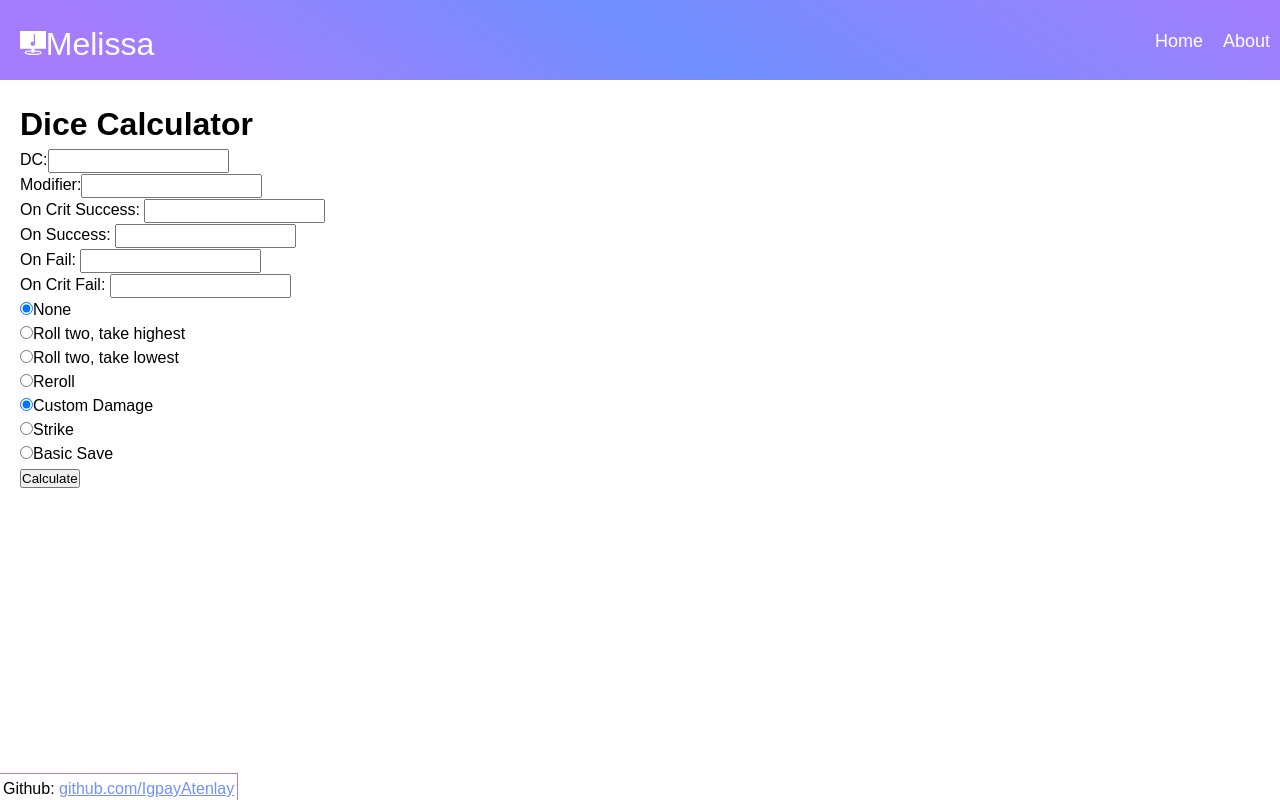
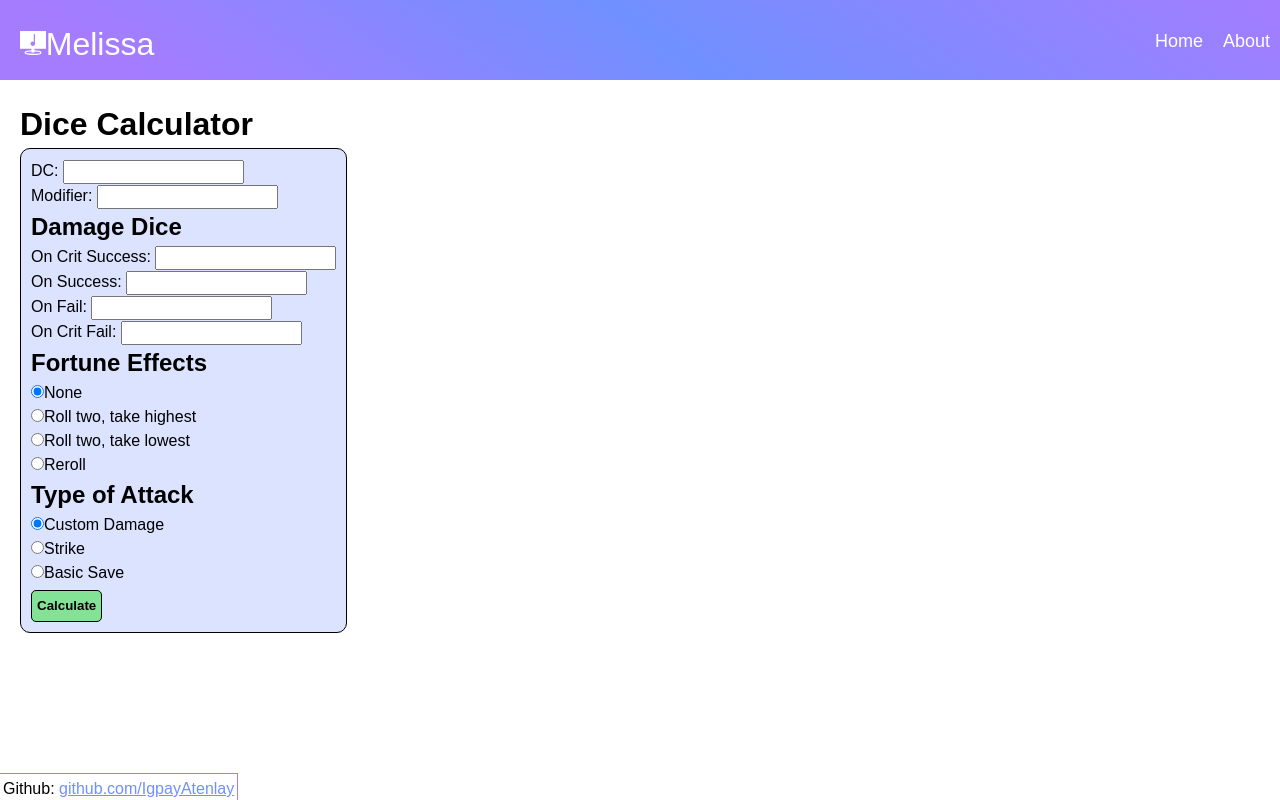
Before and after one commit to IgpayAtenlay/website, a React (Create React App) app in the folder client/: page /diceCalculator in a window 1280 px wide. Built offline with nearby package versions, Linux system fonts and the light colour scheme.

Commit message:
add visuals back in

```diff
--- a/client/src/css/diceCalculator.css
+++ b/client/src/css/diceCalculator.css
@@ -1,6 +1,4 @@
 form {
-    display: grid;
-    grid-template-columns: repeat(4, 1fr 1fr);
     background-color: var(--tint-two);
     border-color: var(--text);
     border: 1px;
@@ -9,32 +7,13 @@ form {
     padding: 10px;
     gap: 10px;
 }
-label {
-    text-align: right;
-}
+
 input[type="submit"] {
     background-color: var(--accent-one);
     border: 1px;
     border-style: solid;
     border-radius: 5px;
     font-weight: bold;
+    padding: 5px;
+    margin-top: 5px;
 }
-input[type="text"] {
-    min-width: 0;
-}
-.checkbox {
-    grid-column: span 2;
-}
-.newLine {
-    grid-column-start: 1;
-}
-.newLine.checkbox {
-    grid-column: 1 / span 2;
-}
-.hide {
-    display: none;
-}
-
-.checkbox input {
-    display: block;
-}
--- a/client/src/pages/diceCalculator/dice.jsx
+++ b/client/src/pages/diceCalculator/dice.jsx
@@ -2,19 +2,19 @@ import camelCase from "../../util/camelCase";
 import startCase from "../../util/startCase";
 
 export default function Dice(props) {
-    var dice = [];
+    var dice = [<h2>Damage Dice</h2>];
 
     if (props.saveOrStrike === "customDamage") {
-        dice = dice.concat(<DiceInput name="crit success" />);
+        dice = dice.concat(<DiceInput name="crit success" key="crit success" />);
     }
     if (props.saveOrStrike !== "basicSave") {
-        dice = dice.concat(<DiceInput name="success" />);
+        dice = dice.concat(<DiceInput name="success" key="success" />);
     }
     if (props.saveOrStrike !== "strike") {
-        dice = dice.concat(<DiceInput name="fail" />);
+        dice = dice.concat(<DiceInput name="fail" key="fail" />);
     }
     if (props.saveOrStrike === "customDamage") {
-        dice = dice.concat(<DiceInput name="crit fail" />);
+        dice = dice.concat(<DiceInput name="crit fail" key="crit fail" />);
     }
 
     return dice;
--- a/client/src/pages/diceCalculator/fortune.jsx
+++ b/client/src/pages/diceCalculator/fortune.jsx
@@ -5,6 +5,7 @@ export default function Fortune(props) {
     var[reroll, setReroll] = useState(false);
     return (
         <div>
+            <h2>Fortune Effects</h2>
             <RadioButton
                 name="None"
                 value="none"
--- a/client/src/pages/diceCalculator/index.jsx
+++ b/client/src/pages/diceCalculator/index.jsx
@@ -1,5 +1,5 @@
 import { useState } from 'react';
-//import "../../css/diceCalculator.css";
+import "../../css/diceCalculator.css";
 import allCalculations from './calculations';
 import parseDice from './parseDice';
 import Result from './result';
@@ -57,11 +57,11 @@ export default function DiceCalculator() {
 
 			<form method="POST" onSubmit={handleSubmit}>
 				<div>
-					<label htmlFor="dC">DC:</label>
+					<label htmlFor="dC">DC: </label>
 					<input id="dC" name="dC" />
 				</div>
 				<div>
-					<label htmlFor="modifier">Modifier:</label>
+					<label htmlFor="modifier">Modifier: </label>
 					<input name="modifier" id="modifier" />
 				</div>
 				<Dice saveOrStrike={saveOrStrike} />
--- a/client/src/pages/diceCalculator/saveOrStrike.jsx
+++ b/client/src/pages/diceCalculator/saveOrStrike.jsx
@@ -3,6 +3,7 @@ import camelCase from "../../util/camelCase";
 export default function SaveOrStrike(props) {
     return (
         <div>
+            <h2>Type of Attack</h2>
             <RadioButton
                 name="Custom Damage"
                 setSaveOrStrike={props.setSaveOrStrike}
```
